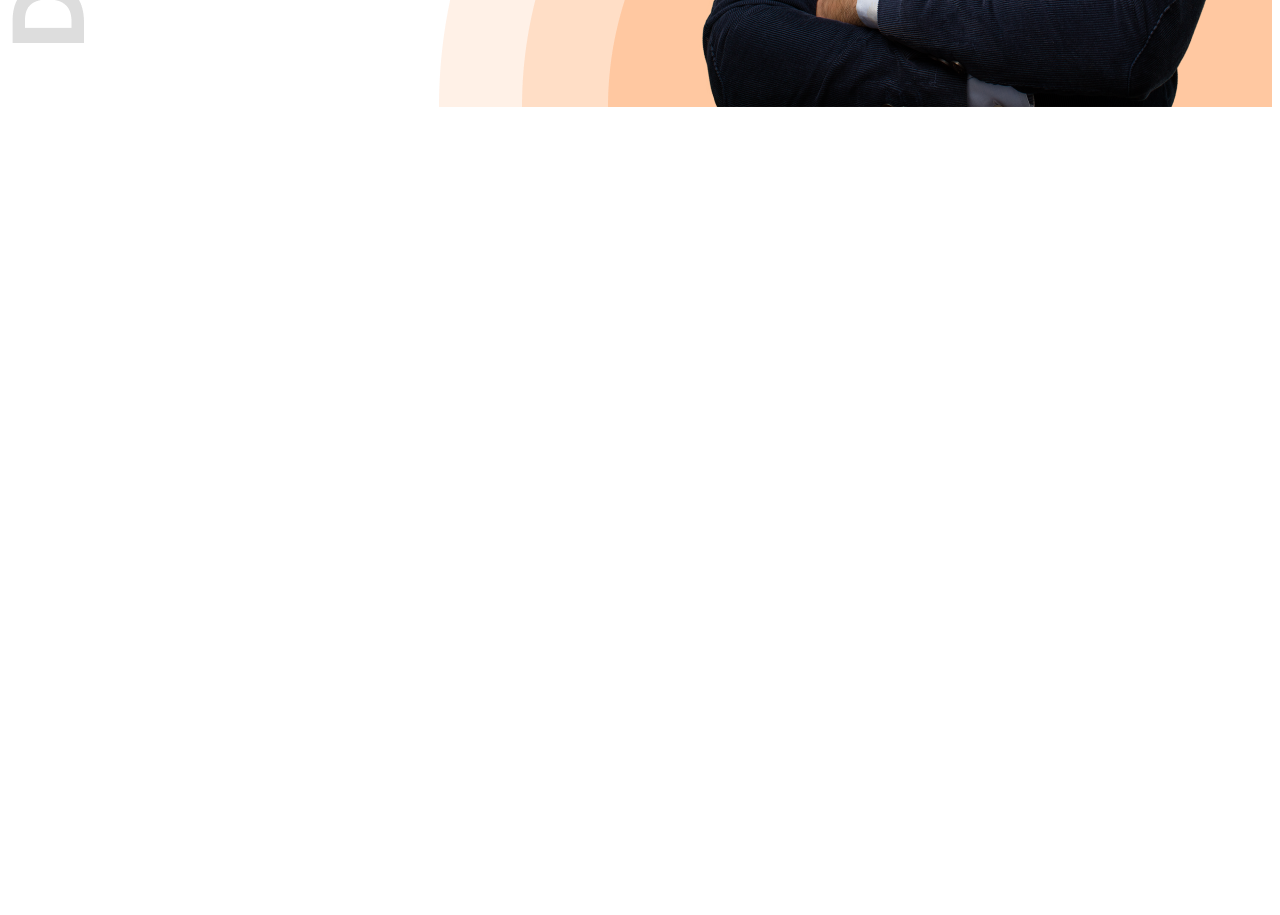
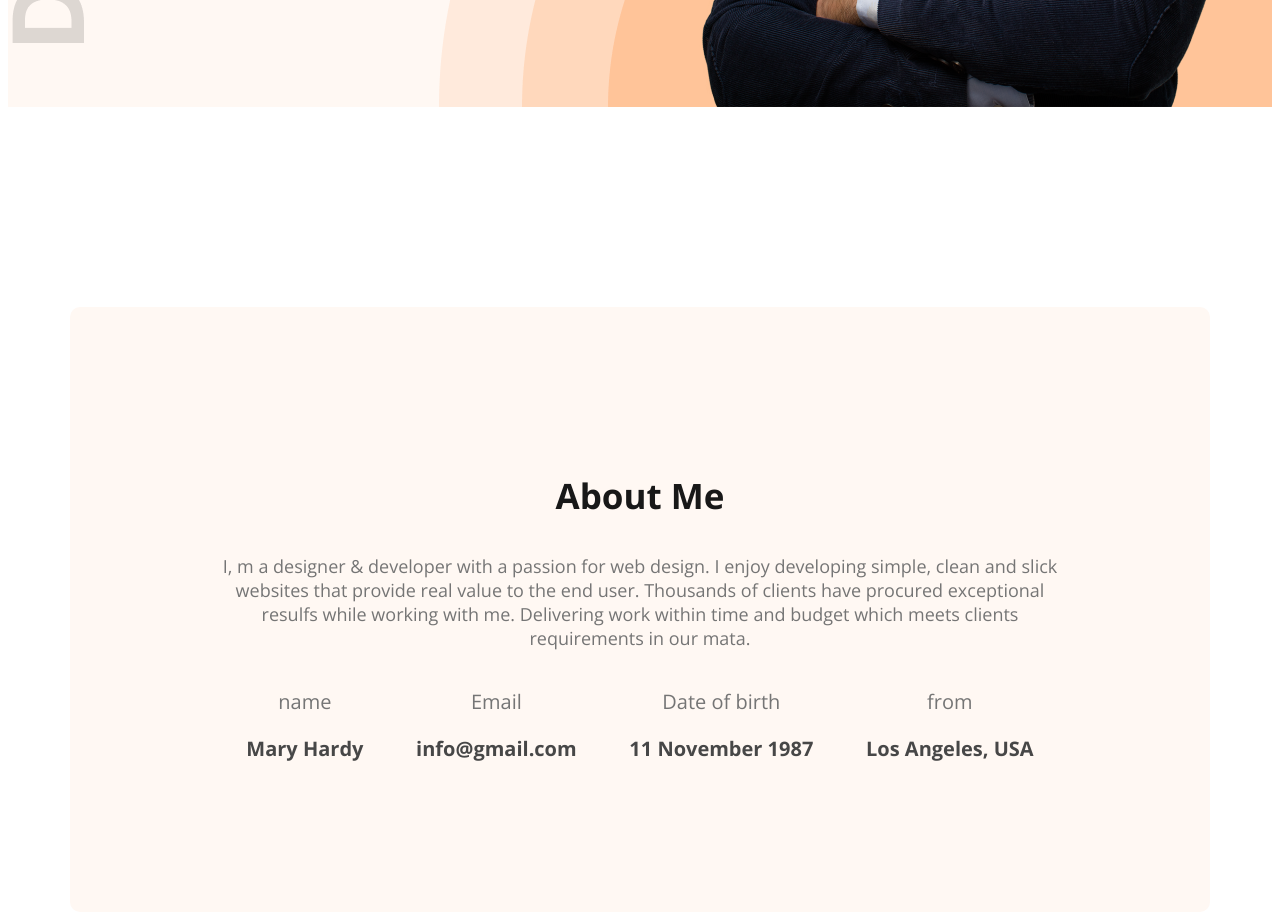
Before and after one commit to mahmud014/developer-portfolio, a plain HTML site: page index.html in a window 1280 px wide. Shown: the part 728-1643 px from the top of the page. Before the commit the page ends 1035 px from the top, so only its background shows below. Drawn offline with nearby package versions, Linux system fonts and the light colour scheme.

Commit message:
add section

```diff
--- a/index.html
+++ b/index.html
@@ -10,7 +10,7 @@
     <link rel="stylesheet" href="styles/portfolio.css">
 </head>
 <body class="open-sans-normal">
-    <header class="header">
+    <header class="header secondary-bg">
         <nav>
             <h3 class="nav-title">Ma<span class="text-primary">r</span>y</h3>
             <ul>
@@ -23,7 +23,7 @@
             <div class="banner-content">
                 <h4 class="banner-grettings">Hi, I am</h4>
                 <h1 class="banner-title">Mary Hardy</h1>
-                <p class="banner-description">
+                <p class="bannner-description">
                     Shot what able cold new see hold.Friendly as an betrayed formerly he. Morning because as to society behaved moments.
                 </p>
                 <button class="btn-primary">Download CV</button>
@@ -33,7 +33,30 @@
         </div>
     </header>
     <main>
+        <section class="about secondary-bg">
+            <h3 class="section-title">About Me</h3>
+            <p class="description">I, m a designer & developer with a passion for web design. I enjoy developing simple, clean and slick websites that provide real value to the end user. Thousands of clients have procured exceptional resulfs while working with me. Delivering work within time and budget which meets clients requirements in our mata.</p>
 
+            <div class="about-items">
+                <!-- .about-item*4>p.item-title+p.item-description -->
+                 <div class="about-item">
+                    <p class="item-title">name</p>
+                    <p class="item-description">Mary Hardy</p>
+                 </div>
+                 <div class="about-item">
+                    <p class="item-title">Email</p>
+                    <p class="item-description">info@gmail.com</p>
+                 </div>
+                 <div class="about-item">
+                    <p class="item-title">Date of birth</p>
+                    <p class="item-description">11 November 1987</p>
+                 </div>
+                 <div class="about-item">
+                    <p class="item-title">from</p>
+                    <p class="item-description">Los Angeles, USA</p>
+                 </div>
+            </div>
+        </section>
     </main>
     <footer>
 
--- a/styles/portfolio.css
+++ b/styles/portfolio.css
@@ -7,6 +7,11 @@
     "wdth" 100;
 }
 /* shared  style*/
+
+.secondary-bg{
+    background-color: #FFF8F3;
+}
+
 .text-primary{
     color: #FD6E0A;
 }
@@ -22,6 +27,18 @@
     border-radius: 5px;
     font-size: 20px;
     border: none;
+}
+
+.section-title{
+    font-size: 35px;
+    font-weight: bold;
+    color: #181818;
+}
+
+.description{
+    color: #757575;
+    font-weight: 400;
+    font-size: 18px;
 }
 
 /* Header */
@@ -86,14 +103,40 @@ nav li a{
     font-weight: bold;
 }
 
-/* .banner-description{
-    color: #757575;
-    font-weight: 400;
-    font-size: 18px;
-    width: 585px; height: 60px;
-} */
-
 .banner-profile-pic{
     width: 584px;
     height: 676px;
 }
+
+/* main styles */
+main{
+    max-width: 1140px;
+    margin: 0 auto;
+}
+/* about styles */
+
+.about{
+    border-radius: 10px;
+    padding: 130px 150px;
+    text-align: center;
+    margin-top: 130px;
+}
+
+.about-items{
+    display: flex;
+    justify-content: space-around;
+}
+
+
+.item-description{
+    font-weight: bold;
+    font-size: 20px;
+    color: #474747;
+
+}
+
+.item-title{
+    font-weight: 400;
+    font-size: 20px;
+    color: #757575;
+}
```
